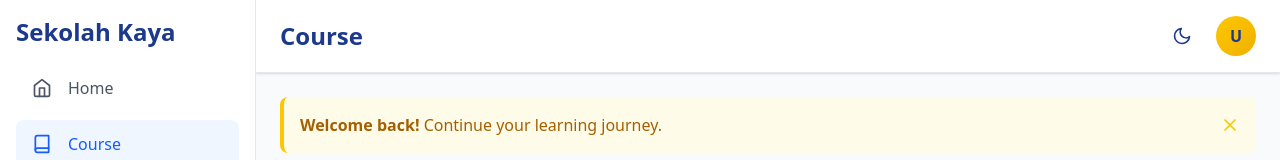
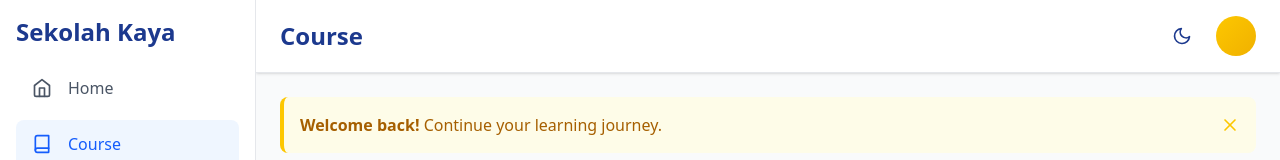
Before and after one commit to projectdanz/FE_react_sekolah_kaya, a React (Vite) app: page /dashboard in a window 1280 px wide. Shown: the top 160 px of the page. Built offline with nearby package versions, Linux system fonts and the light colour scheme.

Commit message:
chore: checked photo profile

```diff
--- a/src/pages/mainDashboard.jsx
+++ b/src/pages/mainDashboard.jsx
@@ -118,7 +118,7 @@ const Dashboard = () => {
                 )}
               </button>
               <div className="w-10 h-10 bg-gradient-to-br from-yellow-400 to-yellow-500 rounded-full flex items-center justify-center cursor-pointer hover:shadow-lg transition-shadow">
-                <span className="text-blue-900 font-bold">U</span>
+                {/* <span className="text-blue-900 font-bold">U</span> */}
               </div>
             </div>
           </div>
```
